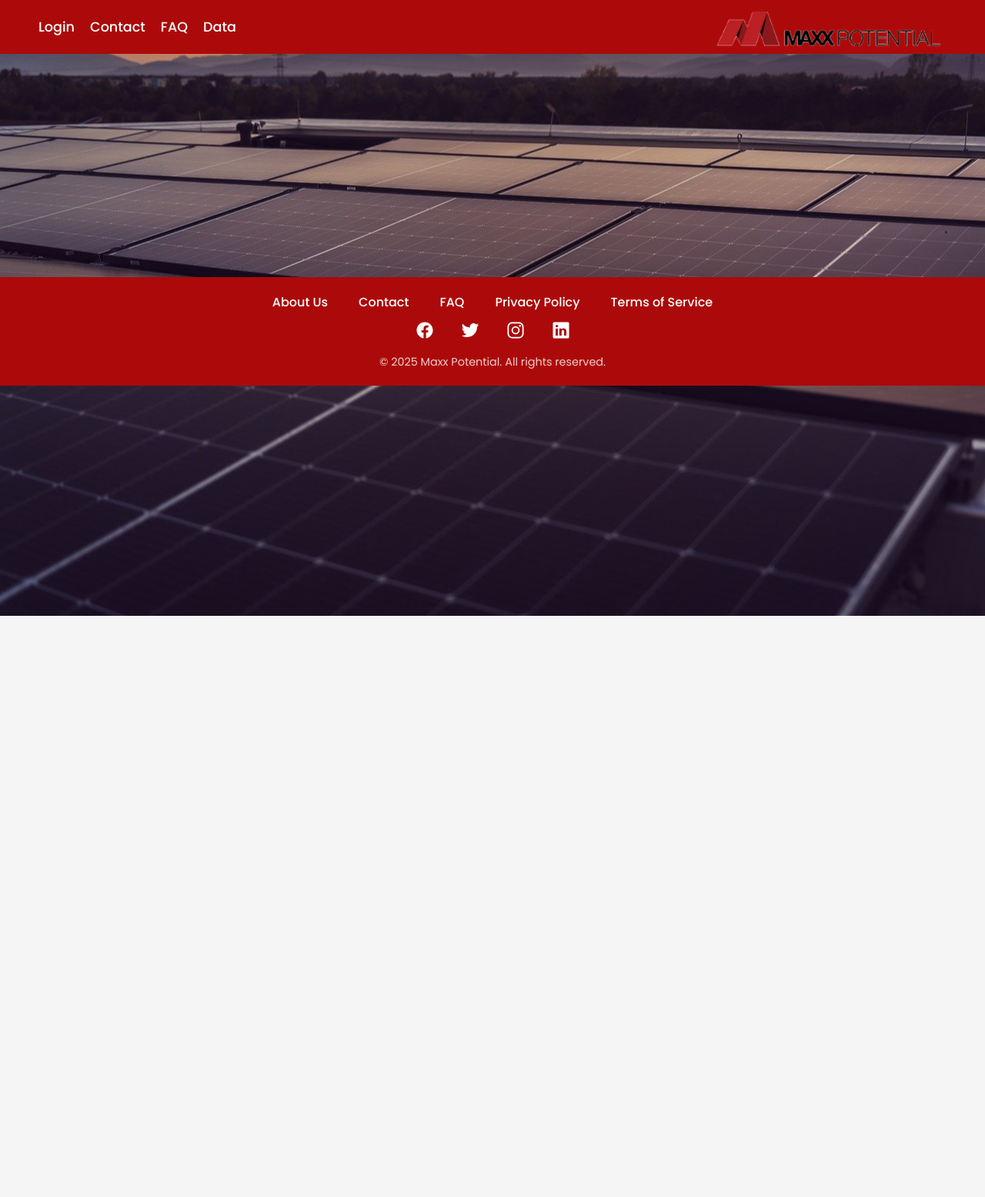
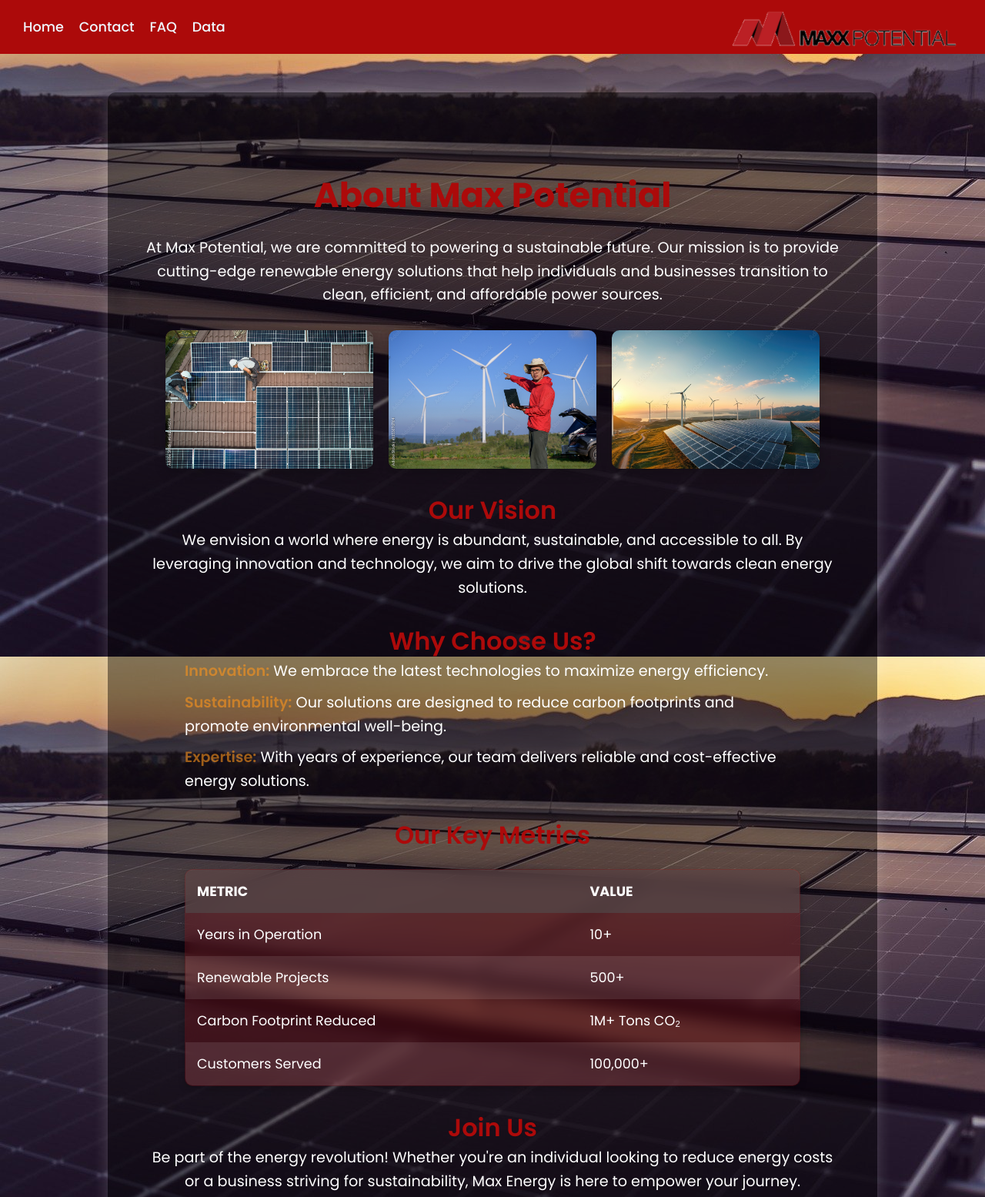
Before and after one commit to ehastings23/https---github.com-ehastings23-MaxEnergy-Week-1-, a plain HTML site: page aboutus.html in a window 1280 px wide. Shown: the top 1555 px of the page at 77% size. Before the commit the page ends 800 px from the top, so only its background shows below. Drawn offline with nearby package versions, Linux system fonts and the light colour scheme.

Commit message:
updated-aboutus page

```diff
--- /dev/null
+++ b/aboutus.css
@@ -0,0 +1,249 @@
+@import url('https://fonts.googleapis.com/css2?family=Poppins:wght@300;400;500;600;700&display=swap');
+
+* {
+    margin: 0;
+    padding: 0;
+    box-sizing: border-box;
+    font-family: 'Poppins', sans-serif;
+}
+
+body {
+    display: flex;
+    flex-direction: column;
+    align-items: center;
+    background: url(/img/solar-8244679_1280.jpg) no-repeat center center fixed;
+    background-size: cover;
+    width: 100%;
+    min-height: 100vh;
+    overflow-x: hidden;
+}
+
+/* ================= HEADER ================= */
+header {
+    position: fixed;
+    top: 0;
+    left: 0;
+    width: 100%;
+    padding: 10px 30px;
+    background-color: rgb(172, 10, 10);
+    display: flex;
+    justify-content: space-between;
+    align-items: center;
+    z-index: 99;
+    height: 70px;
+}
+
+.logo-container {
+    display: flex;
+    align-items: center;
+}
+
+.logo {
+    max-height: 60px;
+    width: auto;
+    display: block;
+}
+
+.navigation {
+    display: flex;
+    gap: 20px;
+    align-items: center;
+}
+
+.navigation a {
+    font-size: 1.1em;
+    color: aliceblue;
+    text-decoration: none;
+    font-weight: 500;
+    position: relative;
+}
+
+.navigation a:hover {
+    color: yellow;
+}
+
+/* ================= MAIN ================= */
+main {
+    padding-top: 90px;
+    width: 100%;
+}
+
+/* ================= ABOUT SECTION ================= */
+.about-section {
+    display: flex;
+    flex-direction: column;
+    justify-content: center;
+    align-items: center;
+    text-align: center;
+    padding: 100px 20px;
+    background: rgba(0, 0, 0, 0.413);
+    border-radius: 10px;
+    max-width: 1000px;
+    margin: 120px auto;
+    box-shadow: 0 5px 20px rgba(255, 255, 255, 0.2);
+    transition: transform 0.3s ease-in-out;
+}
+
+.about-container {
+    max-width: 900px;
+}
+
+.about-container h1 {
+    font-size: 2.8em;
+    color: rgb(172, 10, 10);
+    margin-bottom: 20px;
+    font-weight: bold;
+}
+
+.about-container h2 {
+    font-size: 2em;
+    color: rgb(172, 10, 10);
+    margin-top: 30px;
+    font-weight: 600;
+}
+
+.about-container p {
+    font-size: 1.2em;
+    color: #ffffff;
+    margin-bottom: 20px;
+    line-height: 1.6;
+}
+
+/* ================= About Images ================= */
+.about-image-container {
+    display: flex;
+    justify-content: center;
+    gap: 20px;
+    margin: 30px 0;
+    flex-wrap: wrap;
+}
+
+.about-image {
+    width: 30%;
+    min-width: 250px;
+    height: 180px;
+    object-fit: cover;
+    border-radius: 10px;
+    box-shadow: 0 5px 15px rgba(0, 0, 0, 0.2);
+    transition: transform 0.3s ease-in-out, box-shadow 0.3s ease-in-out;
+}
+
+.about-image:hover {
+    transform: scale(1.05);
+    box-shadow: 0 8px 20px rgba(238, 3, 3, 0.3);
+}
+
+/* ========== Why Choose Us? Section ========== */
+.about-container ul {
+    list-style: none;
+    padding: 0;
+    text-align: left;
+    max-width: 800px;
+    margin: 0 auto;
+}
+
+.about-container ul li {
+    font-size: 1.2em;
+    color: white; /* Changed from black to white */
+    margin-bottom: 10px;
+    line-height: 1.6;
+    font-family: 'Poppins', sans-serif; /* Ensuring readability */
+}
+
+/* Highlighting Key Points */
+.about-container ul li strong {
+    color: rgba(255, 149, 28, 0.587); /* Highlighting important keywords */
+    font-weight: 600;
+}
+
+/* ================= GLASS TABLE ================= */
+.glass-table {
+    width: 100%;
+    max-width: 800px;
+    margin: 20px auto;
+    border-collapse: collapse;
+    background: rgba(247, 0, 0, 0.15);
+    backdrop-filter: blur(10px);
+    box-shadow: 0 4px 10px rgba(0, 0, 0, 0.2);
+    border-radius: 10px;
+    overflow: hidden;
+    border: 1px solid rgba(255, 255, 255, 0.2);
+}
+
+.glass-table thead {
+    background: rgba(255, 255, 255, 0.3);
+}
+
+.glass-table th,
+.glass-table td {
+    padding: 15px;
+    text-align: left;
+    color: #fff;
+    font-size: 1.1em;
+}
+
+.glass-table th {
+    font-weight: bold;
+    text-transform: uppercase;
+    color: white;
+    background: rgba(0, 0, 0, 0.4);
+}
+
+.glass-table tbody tr:nth-child(even) {
+    background: rgba(255, 255, 255, 0.1);
+}
+
+.glass-table tbody tr:hover {
+    background: rgba(86, 4, 4, 0.751);
+    transition: background 0.3s ease-in-out;
+}
+
+/* ================= FOOTER ================= */
+footer {
+    width: 100%;
+    background-color: rgb(172, 10, 10);
+    color: white;
+    text-align: center;
+    padding: 20px 0;
+    position: relative;
+    margin-top: 50px;
+}
+
+.footer-links {
+    display: flex;
+    gap: 20px;
+    justify-content: center;
+    flex-wrap: wrap;
+}
+
+.footer-links a {
+    color: white;
+    text-decoration: none;
+    font-weight: 500;
+    transition: color 0.3s;
+}
+
+.footer-links a:hover {
+    color: rgb(0, 0, 0);
+}
+
+.footer-social {
+    display: flex;
+    gap: 15px;
+    font-size: 1.5em;
+    justify-content: center;
+}
+
+.footer-social a {
+    color: white;
+    transition: color 0.3s;
+}
+
+.footer-social a:hover {
+    color: rgb(0, 0, 0);
+}
+
+.footer-text {
+    font-size: 0.9em;
+    opacity: 0.8;
+}
--- a/aboutus.html
+++ b/aboutus.html
@@ -4,9 +4,8 @@
 <head>
     <meta charset="UTF-8">
     <meta name="viewport" content="width=device-width, initial-scale=1.0">
-    <title>Max Energy About Us</title>
-    <link rel="stylesheet" href="main.css">
-    <link rel="stylesheet" href="home.css">
+    <title>About Us - Max Potential</title>
+    <link rel="stylesheet" href="./aboutus.css">
     <script src="./index.js"></script>
     <script type="module" src="https://unpkg.com/ionicons@7.1.0/dist/ionicons/ionicons.esm.js"></script>
     <script nomodule src="https://unpkg.com/ionicons@7.1.0/dist/ionicons/ionicons.js"></script>
@@ -15,15 +14,69 @@
 <body>
     <header>
         <nav class="navigation">
-            <a href="index.html">Login</a>
+            <a href="homepage.html">Home</a>
             <a href="contact.html">Contact</a>
             <a href="faqpage.html">FAQ</a>
             <a href="data.html">Data</a>
         </nav>
         <div class="logo-container">
-            <img src="img/logo_high_res.png" alt="Maxx Potential Logo" class="logo">
+            <img src="img/logo_high_res.png" alt="Max Energy Logo" class="logo">
         </div>
     </header>
+
+    <main class="about-section">
+        <div class="about-container">
+            <h1>About Max Potential</h1>
+            <p>At Max Potential, we are committed to powering a sustainable future. Our mission is to provide cutting-edge renewable energy solutions that help individuals and businesses transition to clean, efficient, and affordable power sources.</p>
+
+            <div class="about-image-container">
+                <img src="img/AdobeStock_945694594_Preview.jpeg" alt="Solar Farm" class="about-image">
+                <img src="img/AdobeStock_1053076764_Preview.jpeg" alt="Wind Turbine" class="about-image">
+                <img src="img/AdobeStock_635174439_Preview.jpeg" alt="Green Energy" class="about-image">
+            </div>
+
+            <h2>Our Vision</h2>
+            <p>We envision a world where energy is abundant, sustainable, and accessible to all. By leveraging innovation and technology, we aim to drive the global shift towards clean energy solutions.</p>
+
+            <h2>Why Choose Us?</h2>
+            <ul>
+                <li><strong>Innovation:</strong> We embrace the latest technologies to maximize energy efficiency.</li>
+                <li><strong>Sustainability:</strong> Our solutions are designed to reduce carbon footprints and promote environmental well-being.</li>
+                <li><strong>Expertise:</strong> With years of experience, our team delivers reliable and cost-effective energy solutions.</li>
+            </ul>
+
+            <h2>Our Key Metrics</h2>
+            <table class="glass-table">
+                <thead>
+                    <tr>
+                        <th>Metric</th>
+                        <th>Value</th>
+                    </tr>
+                </thead>
+                <tbody>
+                    <tr>
+                        <td>Years in Operation</td>
+                        <td>10+</td>
+                    </tr>
+                    <tr>
+                        <td>Renewable Projects</td>
+                        <td>500+</td>
+                    </tr>
+                    <tr>
+                        <td>Carbon Footprint Reduced</td>
+                        <td>1M+ Tons CO₂</td>
+                    </tr>
+                    <tr>
+                        <td>Customers Served</td>
+                        <td>100,000+</td>
+                    </tr>
+                </tbody>
+            </table>
+
+            <h2>Join Us</h2>
+            <p>Be part of the energy revolution! Whether you're an individual looking to reduce energy costs or a business striving for sustainability, Max Energy is here to empower your journey.</p>
+        </div>
+    </main>
 
     <footer>
         <div class="footer-links">
@@ -40,5 +93,8 @@
             <a href="#"><ion-icon name="logo-linkedin"></ion-icon></a>
         </div>
         <p class="footer-text">&copy; 2025 Maxx Potential. All rights reserved.</p>
-        </div>
     </footer>
+
+</body>
+
+</html>
--- a/faq.css
+++ b/faq.css
@@ -45,7 +45,7 @@ header {
 }
 
 .navigation a:hover {
-    color: yellow;
+    color: rgb(0, 0, 0);
 }
 
 img {
--- a/main.css
+++ b/main.css
@@ -336,7 +336,7 @@ footer {
 }
 
 .footer-links a:hover {
-    color: yellow;
+    color: rgb(0, 0, 0);
 }
 
 .footer-social {
@@ -353,7 +353,7 @@ footer {
 }
 
 .footer-social a:hover {
-    color: yellow;
+    color: rgb(0, 0, 0);
 }
 
 .footer-text {
```
Also changed, not shown: img/AdobeStock_1053076764_Preview.jpeg (added), img/AdobeStock_635174439_Preview.jpeg (added), img/AdobeStock_945694594_Preview.jpeg (added). Lines whose indentation alone changed are shown as unchanged.
